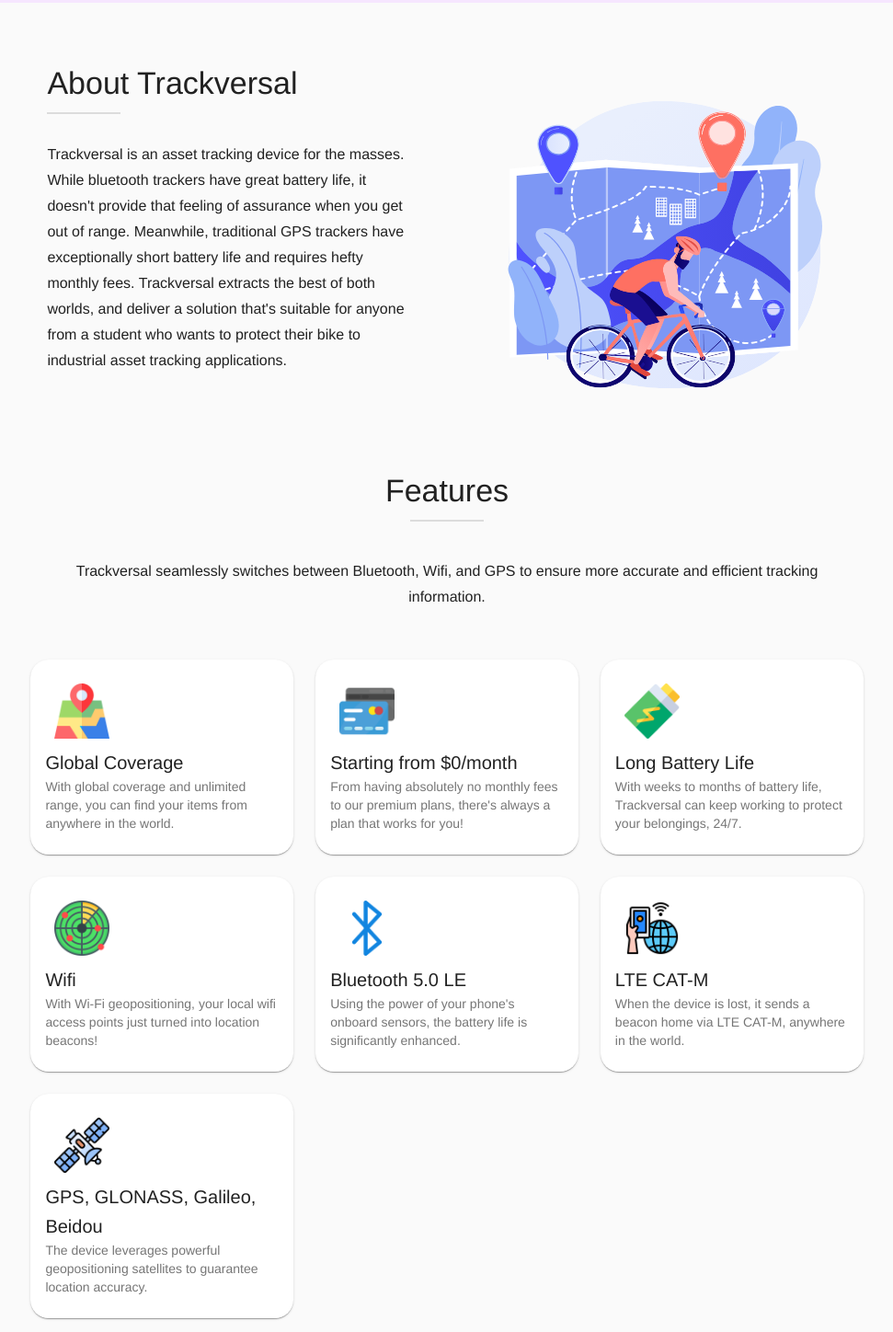
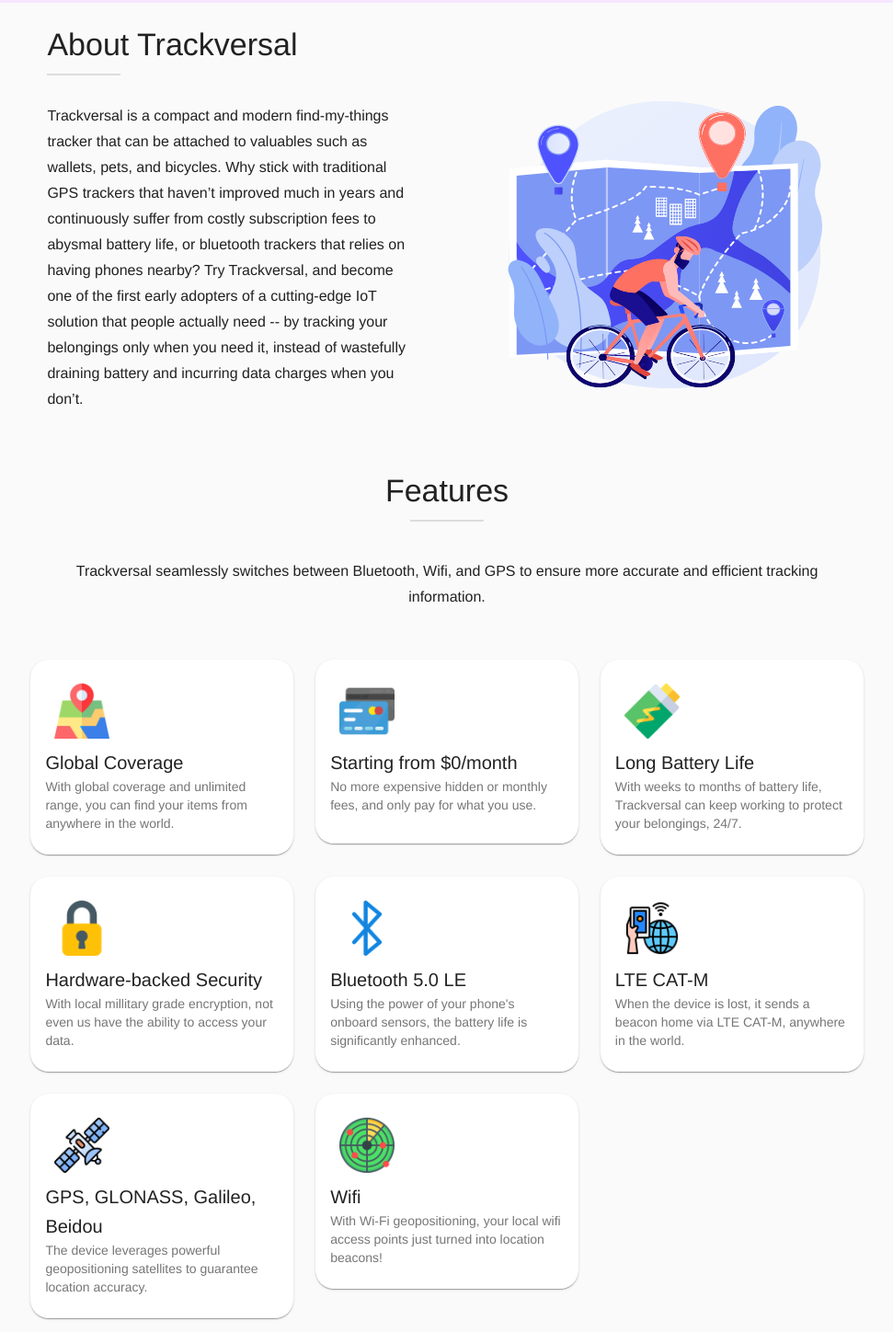
Before and after one commit to Trackversal/Trackversal.com, a Gatsby site: page / in a window 1280 px wide. Shown: the part 801-2249 px from the top of the page at 92% size, without its empty margins (154-1125 px from the left). Built offline with nearby package versions, Linux system fonts and the light colour scheme; Gatsby itself is replaced by a stand-in of ours.

Commit message:
feat(UI): Minor text modifications

```diff
--- a/src/components/about-panel.tsx
+++ b/src/components/about-panel.tsx
@@ -28,9 +28,15 @@
           variant="subtitle1"
           style={{ marginBottom: 30, marginTop: 20 }}
         >
-          Trackversal is an asset tracking device for the masses. While bluetooth trackers have great battery life, it doesn't
+          {/* Trackversal is an asset tracking device for the masses. While bluetooth trackers have great battery life, it doesn't
           provide that feeling of assurance when you get out of range. Meanwhile, traditional GPS trackers have exceptionally short
-          battery life and requires hefty monthly fees. Trackversal extracts the best of both worlds, and deliver a solution that's suitable for anyone from a student who wants to protect their bike to industrial asset tracking applications.
+          battery life and requires hefty monthly fees. Trackversal extracts the best of both worlds, and deliver a solution that's suitable for anyone from a student who wants to protect their bike to industrial asset tracking applications. */}
+
+          Trackversal is a compact and modern find-my-things tracker that can be attached to valuables such as wallets, pets, and bicycles.
+          Why stick with traditional GPS trackers that haven’t improved much in years and continuously suffer from costly subscription
+          fees to abysmal battery life, or bluetooth trackers that relies on having phones nearby?
+          Try Trackversal, and become one of the first early adopters of a cutting-edge IoT solution that people actually need -- by tracking your belongings only when you need it, instead
+          of wastefully draining battery and incurring data charges when you don’t.
         </Typography>
         {/* <Button variant="outlined" color="primary" size="large">
           Learn More
@@ -47,7 +53,7 @@
           style={{ padding: 10 }}
         >
           <div style={{ width: '100%' }}>
-            <PlaceholderSvg attribution="City vector created by vectorjuice" style={{width: '100%', height: '100%'}}/>
+            <PlaceholderSvg attribution="City vector created by vectorjuice" style={{ width: '100%', height: '100%' }} />
           </div>
         </Grid>
       </Hidden>
--- a/src/components/hero.tsx
+++ b/src/components/hero.tsx
@@ -76,7 +76,7 @@
           variant="h5"
           style={{ marginBottom: 30, zIndex: 800 }}
         >
-          Trackversal is the universal asset tracking solution you've been looking for.
+        Stop paying costly subscriptions or settle for limited range, and get started with Trackversal!
         </Typography>
         <Button variant="contained" color="primary" size="large" disabled>
           Closed beta coming soon
--- a/src/components/services.tsx
+++ b/src/components/services.tsx
@@ -19,7 +19,7 @@
       image: "creditcard.png",
       title: "Starting from $0/month",
       description:
-        "From having absolutely no monthly fees to our premium plans, there's always a plan that works for you!",
+        "No more expensive hidden or monthly fees, and only pay for what you use.",
     },
     {
       id: 3,
@@ -30,12 +30,12 @@
     },
     {
       id: 4,
-      image: "radar.png",
-      title: "Wifi",
-      attribution: '<div>Icons made by <a href="http://www.freepik.com/" title="Freepik">Freepik</a> from <a href="https://www.flaticon.com/" title="Flaticon">www.flaticon.com</a></div>',
-      description:
-        "With Wi-Fi geopositioning, your local wifi access points just turned into location beacons!",
+      image: "lock.png",
+      title: "Hardware-backed Security",
+      attribution: '<div><div>Icons made by <a href="https://www.flaticon.com/authors/pixel-perfect" title="Pixel perfect">Pixel perfect</a> from <a href="https://www.flaticon.com/" title="Flaticon">www.flaticon.com</a></div>',
+      description: "With local millitary grade encryption, not even us have the ability to access your data.",
     },
+
     {
       id: 5,
       image: "bluetooth.png",
@@ -57,6 +57,14 @@
       title: "GPS, GLONASS, Galileo, Beidou",
       attribution: '<div>Icons made by <a href="https://www.flaticon.com/authors/freepik" title="Freepik">Freepik</a> from <a href="https://www.flaticon.com/" title="Flaticon">www.flaticon.com</a></div>',
       description: "The device leverages powerful geopositioning satellites to guarantee location accuracy.",
+    },
+    {
+      id: 8,
+      image: "radar.png",
+      title: "Wifi",
+      attribution: '<div>Icons made by <a href="http://www.freepik.com/" title="Freepik">Freepik</a> from <a href="https://www.flaticon.com/" title="Flaticon">www.flaticon.com</a></div>',
+      description:
+        "With Wi-Fi geopositioning, your local wifi access points just turned into location beacons!",
     },
   ]
 
```
Also changed, not shown: src/images/data-protection.png (added), src/images/lock.png (added), 1 other file.
